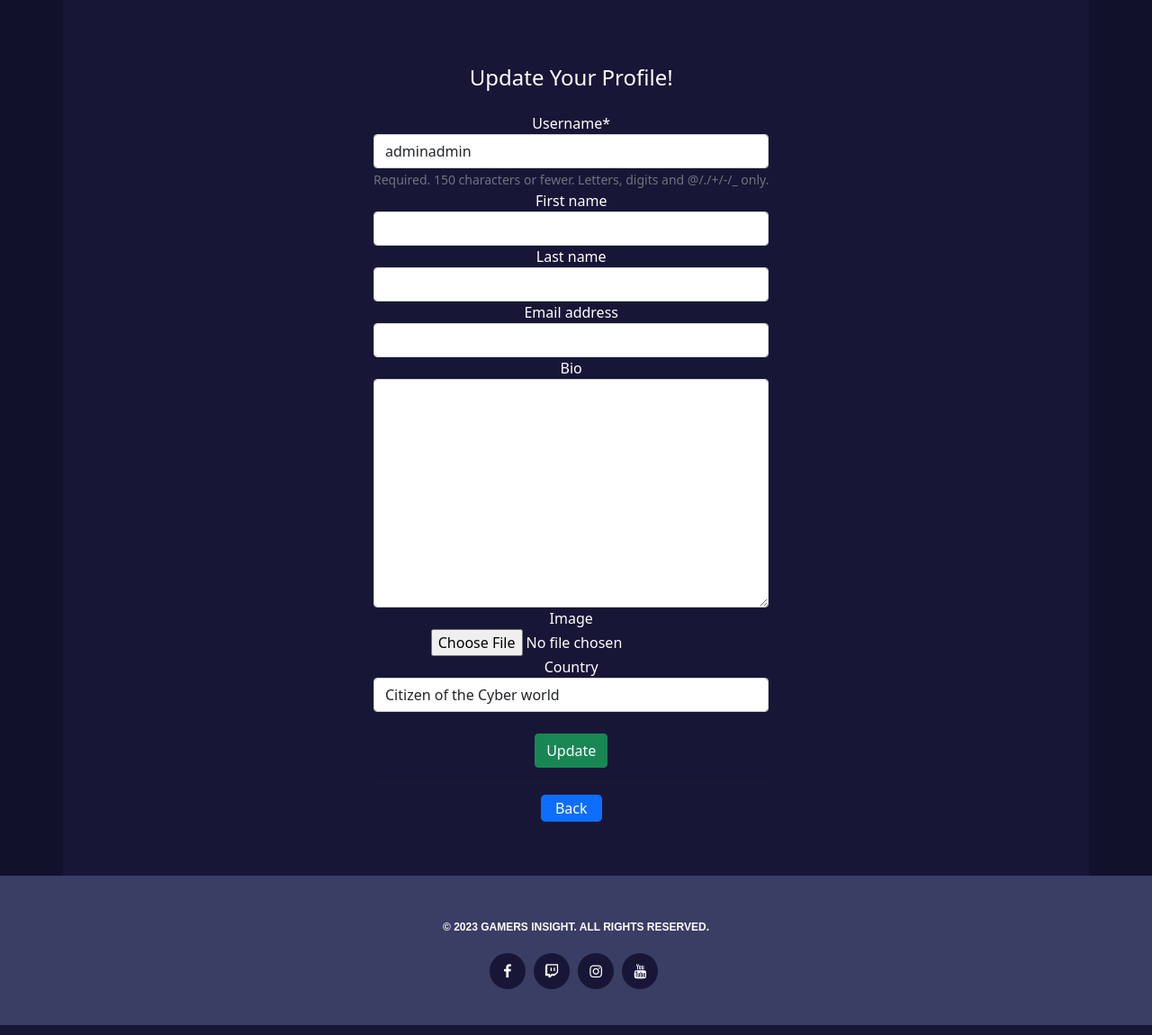
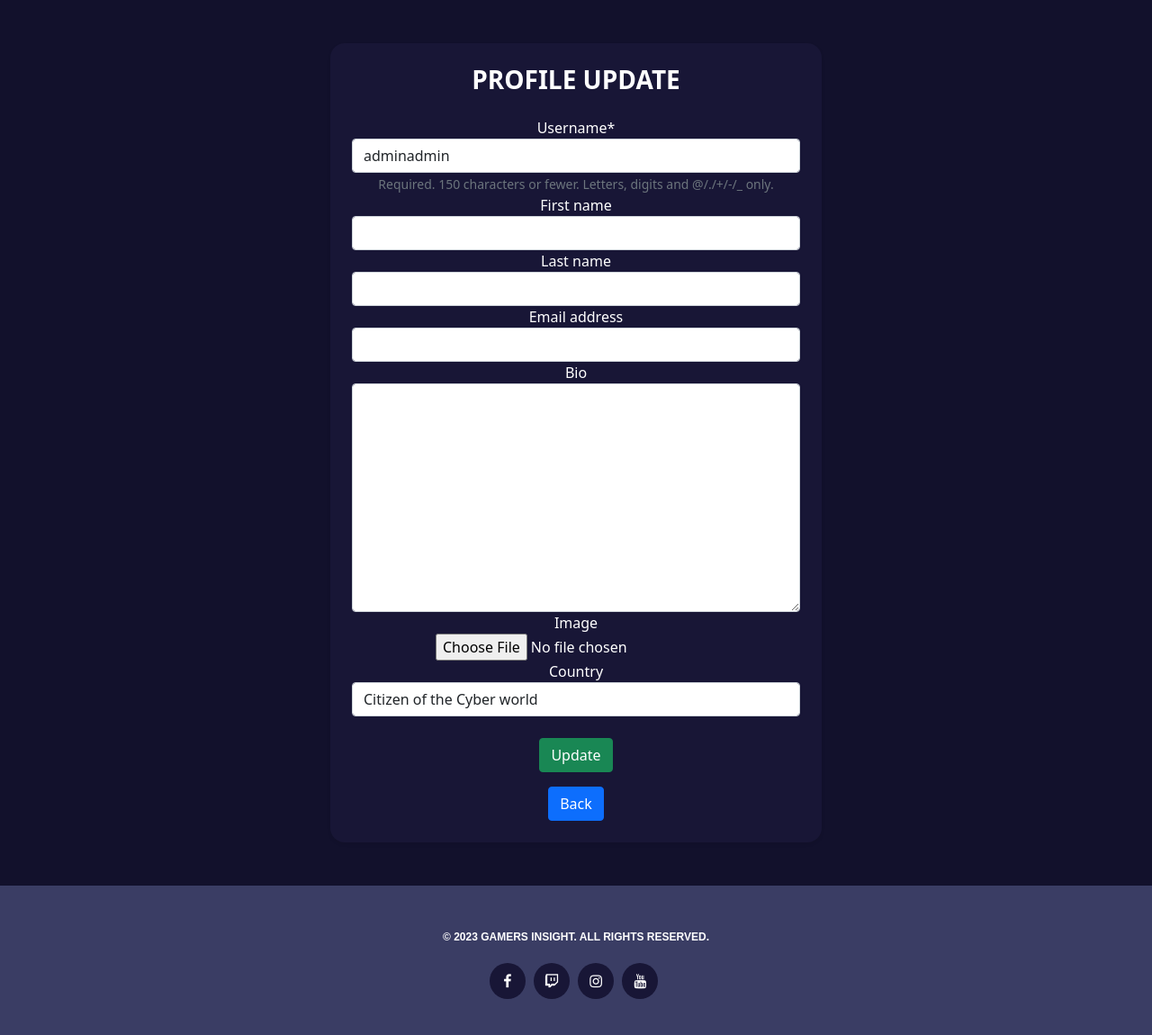
Before and after one commit to KimBergstroem/gamers_insight-CRUD-Blog-App, a Django app: page /profile_update/ in a window 1280 px wide. Shown: the part 80-1230 px from the top of the page at 90% size. Run offline with Django 3.2, Linux system fonts and the light colour scheme; a user stored in the database is signed in; data comes from the database, SQL or seed files in the repository; both versions use the stored data as it was after the commit; some libraries are stand-ins or nearby versions.

```diff
--- a/blog/forms.py
+++ b/blog/forms.py
@@ -1,6 +1,7 @@
 from .models import Comment, UserProfile, Post, GameCategory
 from django import forms
 from django.contrib.auth.models import User
+from django_summernote.widgets import SummernoteWidget, SummernoteInplaceWidget
 
 class CommentForm(forms.ModelForm):
     # Comment form in blog posts
--- a/blog/urls.py
+++ b/blog/urls.py
@@ -1,7 +1,7 @@
 from . import views
 from django.urls import path
 from .views import (
-    ProfileUpdateView, ProfileView,  PostCreateView, PostUpdateView, PostDeleteView, CategoryView
+    ProfileUpdateView, ProfileView, ProfileDeleteView,  PostCreateView, PostUpdateView, PostDeleteView, CategoryView
 )
 
 urlpatterns = [
@@ -18,6 +18,7 @@ urlpatterns = [
     # ==============================
     path('profile/', views.ProfileView.as_view(), name='profile'),
     path('profile_update/', views.ProfileUpdateView.as_view(), name='profile_update'),
+    path('profile_delete/<int:pk>/', views.ProfileDeleteView.as_view(), name='profile_delete'),
 
     # ==============================
     # Post paths
--- a/blog/views.py
+++ b/blog/views.py
@@ -11,7 +11,9 @@ from django.urls import reverse_lazy
 from django.http import HttpResponseRedirect
 from django.contrib.auth.mixins import LoginRequiredMixin
 from django.contrib.auth.models import User
+from django.contrib.auth import logout
 from django.contrib import messages
+from django.contrib.messages.views import SuccessMessageMixin
 from django.utils.text import slugify
 from cloudinary.models import CloudinaryField
 from .models import Post, UserProfile
@@ -116,6 +118,22 @@ class ProfileUpdateView(LoginRequiredMixin, TemplateView):
         )
 
         return self.render_to_response(context)
+
+class ProfileDeleteView(SuccessMessageMixin, LoginRequiredMixin, generic.DeleteView):
+    """
+    View for deleting an user profile.
+    """
+    model = User
+    template_name = 'profile_delete.html'
+    success_message = "User has been deleted"
+    success_url = reverse_lazy('landing_page')
+
+    def delete(self, request, *args, **kwargs):
+        # Log out the user
+        logout(request)
+
+        # Delete the user profile and related objects
+        return super().delete(request, *args, **kwargs)
 
 
 # ==============================
--- a/templates/profile.html
+++ b/templates/profile.html
@@ -28,8 +28,11 @@
             <p><strong>Email: </strong> {{request.user.email}} </p>
             <p><strong>Bio: </strong> {{request.user.userprofile.bio}} </p>
             <p><strong>Country: </strong> {{request.user.userprofile.country}} </p>
-            <a href="{% url 'profile_update' %}" class="text-white px-3 py-1 rounded-3 bg-primary mx-5">Update
+            <div class="mt-4">
+                <a href="{% url 'profile_update' %}" class="text-white px-3 py-1 rounded-3 bg-primary mx-5"><i class="fas fa-user-edit"></i> Update
                 Profile</a>
+                <a href="{% url 'profile_delete' user.id %}" class="text-white px-3 py-1 rounded-3 bg-primary mx-5"> <i class="fas fa-user-slash"></i> Delete Account</a>
+            </div>
         </div>
     </div>
 </div>
--- a/templates/profile_update.html
+++ b/templates/profile_update.html
@@ -5,29 +5,26 @@
 {% block title %} Gamers Insight - Profile Update {% endblock %}
 
 {% block content %}
-
-
-<div class="container bg-clr-dom-light text-center">
-  <div class="row">
-    <div class="media col-sm-10 offset-sm-1 col-md-8 offset-md-2 col-lg-6 offset-lg-3 mt-4">
-      <div class="p-5">
-        <div class="text-center">
-          <h1 class="h4 text-gray-900 mb-4 text-white">Update Your Profile!</h1>
-        </div>
-        <form class="text-white" method="POST" enctype="multipart/form-data">
-          {% csrf_token %}
-          {{user_form | crispy}}
-          {{profile_form | crispy}}
-          <button type="submit" class="btn btn-success btn-block mt-4">Update</button>
-        </form>
-        <hr>
-        <div class="text-center">
-          <a class="text-white px-3 py-1 rounded-3 bg-primary mx-5" href="{% url 'profile' %}">Back</a>
+<section>
+  <div class="container py-5">
+    <div class="row justify-content-center align-items-center">
+      <div class="col-12 col-md-8 col-lg-6">
+        <div class="card bg-clr-dom-light text-white shadow-sm" style="border-radius: 1rem;">
+          <div class="card-body p-4 text-center">
+            <h3 class="fw-bold mb-4 text-uppercase">Profile Update</h3>
+            <form class="text-white" method="POST" enctype="multipart/form-data">
+              {% csrf_token %}
+              {{ user_form | crispy }}
+              {{ profile_form | crispy }}
+              <button type="submit" class="btn btn-success btn-block mt-4">Update</button>
+            </form>
+            <div class="mt-3">
+              <a class="btn btn-primary" href="{% url 'profile' %}">Back</a>
+            </div>
+          </div>
         </div>
       </div>
     </div>
-
   </div>
-</div>
-
+</section>
 {% endblock %}
```
Also changed, not shown: templates/profile_delete.html (added, +28 -0 lines), db.sqlite3.
